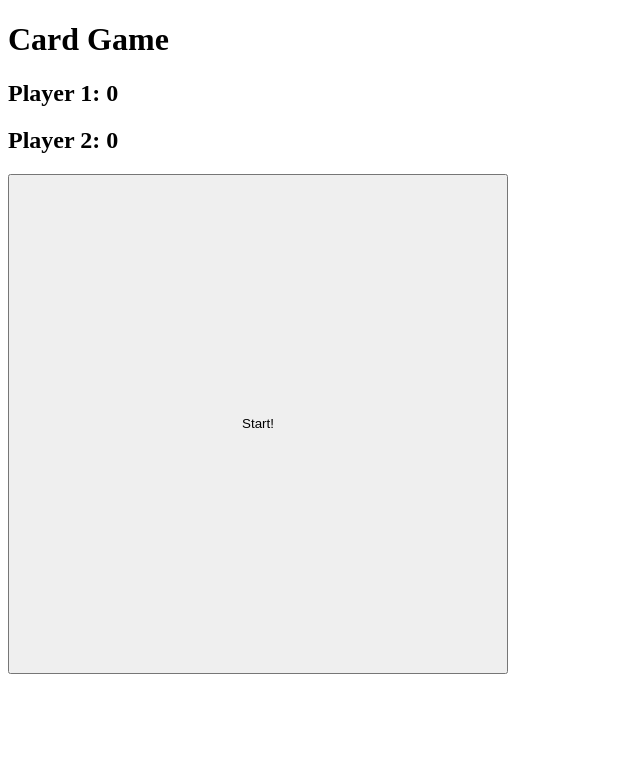
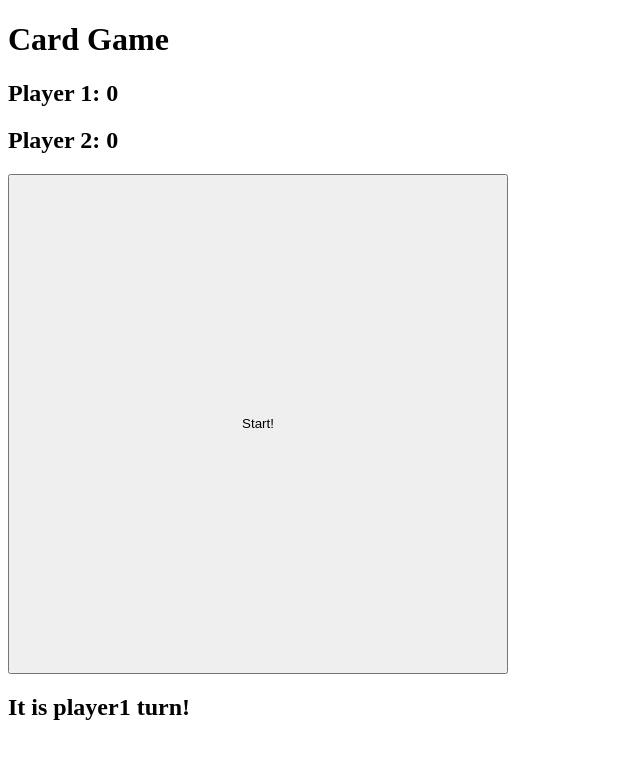
Before and after one commit to Isaac-Sturtridge/trading-card-game-frontend, a React (Vite) app: page / in a window 1280 px wide. Shown: the top 758 px of the page, without its empty margins (0-640 px from the left). Built offline with nearby package versions, Linux system fonts and the light colour scheme; no server answers.

Commit message:
turn manager functionality

```diff
--- a/src/App.jsx
+++ b/src/App.jsx
@@ -16,6 +16,8 @@ function App() {
   const [score, setScore] = useState({ player1: 0, player2: 0 });
   const [gameOver, setGameOver] = useState(false);
   const [turnEnded, setTurnEnded] = useState(false);
+  const [whoIsPlaying, setWhoIsPlaying] = useState("player1");
+
   useEffect(() => {
     const onDisconnect = () => {
       setIsConnected(false);
@@ -51,6 +53,10 @@ function App() {
       setHasStarted(false);
     };
 
+    const onTurnChange = (player) => {
+      setWhoIsPlaying(player);
+    };
+
     socket.on("connect", onConnect);
     socket.on("disconnect", onDisconnect);
     socket.on("gameSetup", onGameSetup); // to connect with setup-game emitter from the server
@@ -58,6 +64,7 @@ function App() {
     socket.on("cardSold", onCardSell);
     socket.on("resourcesUpdated", onResourceUpdate);
     socket.on("gameOver", onGameOver);
+    socket.on("turnManager", onTurnChange);
 
     return () => {
       socket.off("connect", onConnect);
@@ -75,6 +82,7 @@ function App() {
       <h1>Card Game</h1>
       <Header score={score} />
       <GameStart hasStarted={hasStarted} setHasStarted={setHasStarted} />
+      <h2>It is {whoIsPlaying} turn!</h2>
       {hasStarted ? <h1>Game Started!</h1> : null}
       {hasSetup ? (
         <>
```
